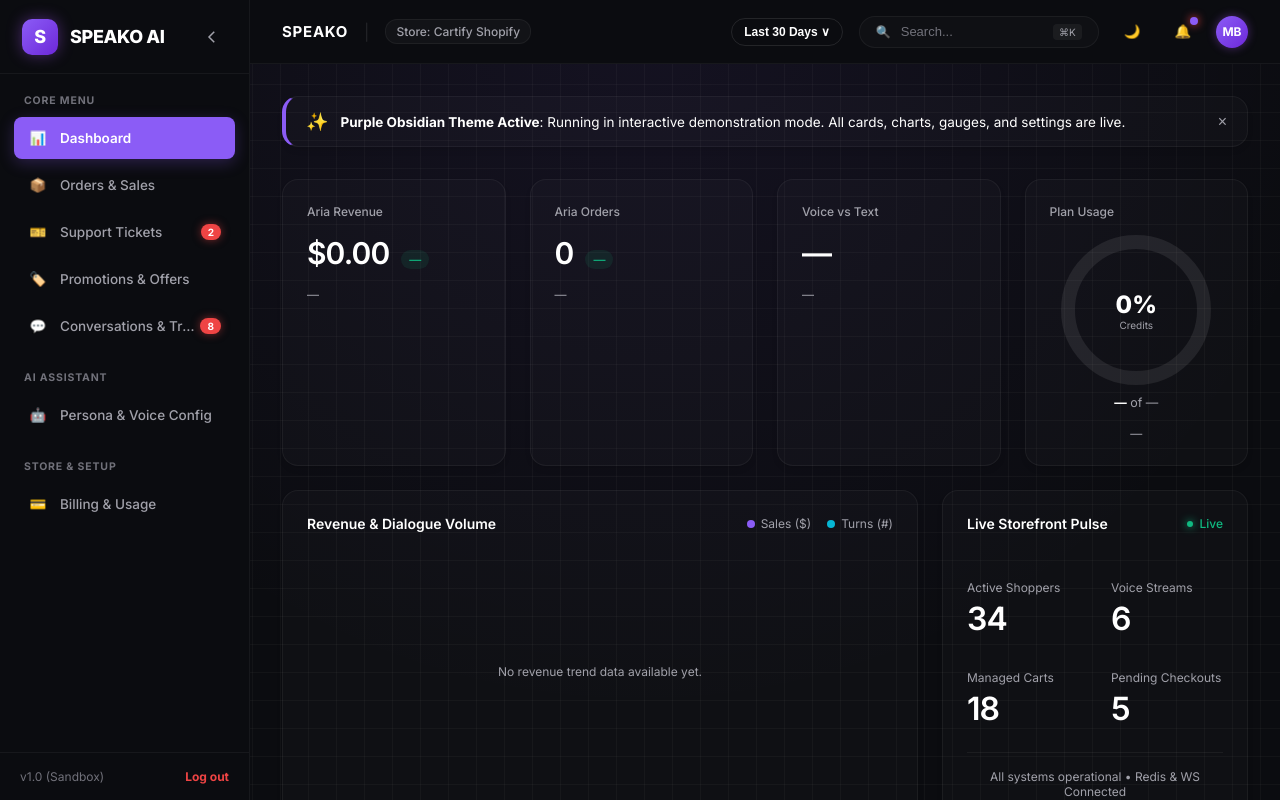
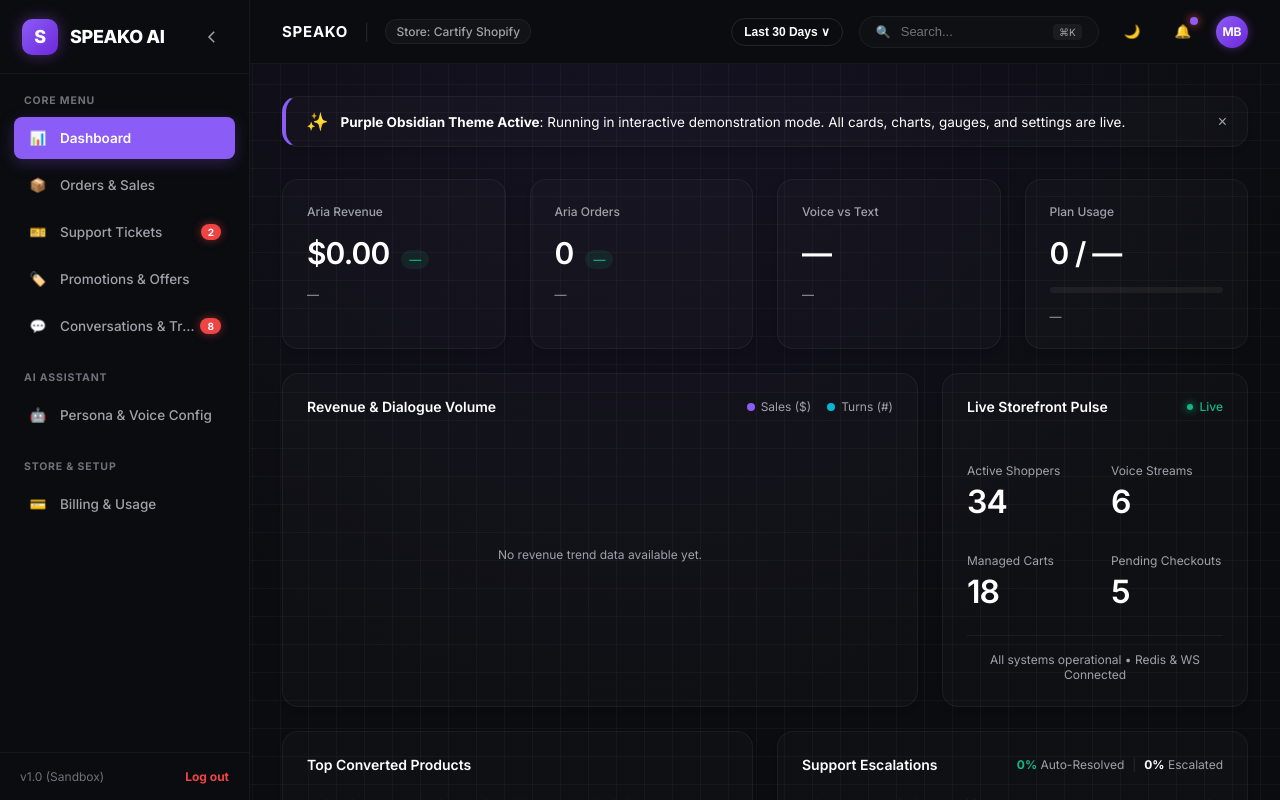
Before and after one commit to MohammedNifli/merchant-dashboard, a React (Vite) app: page / in a window 1280 px wide. Both pictures are taken after a click on the button "Launch Demo Sandbox (Instant Preview)". Shown: the top 800 px of the page. Built offline with nearby package versions, Linux system fonts and the light colour scheme.

Commit message:
fix: keep donut in billing only and add promo qty column to top converted products

```diff
--- a/src/App.jsx
+++ b/src/App.jsx
@@ -1388,10 +1388,17 @@
                 {/* KPI 4: PLAN USAGE & CREDITS */}
                 <div className="card" style={{ display: 'flex', flexDirection: 'column', gap: '16px' }}>
                   <div style={{ fontSize: '12px', fontWeight: '500', color: 'var(--text-muted)' }}>Plan Usage</div>
-                  <div style={{ display: 'flex', justifyContent: 'center' }}>
-                    <DonutUsageChart used={creditsUsed} total={creditsTotal} label={planName || 'Credits'} />
-                  </div>
-                  <div style={{ fontSize: '12px', color: 'var(--text-muted)', textAlign: 'center' }}>
+                  <div style={{ display: 'flex', alignItems: 'baseline', gap: '12px' }}>
+                    <span style={{ fontSize: '30px', fontWeight: '600', letterSpacing: '-0.03em', color: 'var(--text-main)' }}>
+                      {creditsUsed != null ? (
+                        <>{Number(creditsUsed).toLocaleString()} <span style={{ fontSize: '18px', color: 'var(--text-muted)', fontWeight: '500' }}>/ {creditsTotal != null ? Number(creditsTotal).toLocaleString() : '—'}</span></>
+                      ) : (isLoadingDashboard ? '—' : '0 / —')}
+                    </span>
+                  </div>
+                  <div style={{ width: '100%', height: '6px', background: 'rgba(255, 255, 255, 0.05)', borderRadius: '4px', overflow: 'hidden' }}>
+                    <div style={{ width: `${creditsTotal ? planPct : 0}%`, height: '100%', background: 'var(--primary)' }}></div>
+                  </div>
+                  <div style={{ fontSize: '12px', color: 'var(--text-muted)' }}>
                     {creditsUsed != null && creditsTotal != null ? `${planPct}% Used` : '—'}{planName ? ` • ${planName}` : ''}
                   </div>
                 </div>
@@ -1456,7 +1463,8 @@
                       <tr>
                         <th style={{ paddingBottom: '12px', fontSize: '11px', fontWeight: '500', color: 'var(--text-muted)', textTransform: 'uppercase', letterSpacing: '0.05em' }}>Product</th>
                         <th style={{ paddingBottom: '12px', fontSize: '11px', fontWeight: '500', color: 'var(--text-muted)', textTransform: 'uppercase', letterSpacing: '0.05em', textAlign: 'center' }}>Promo</th>
-                        <th style={{ paddingBottom: '12px', fontSize: '11px', fontWeight: '500', color: 'var(--text-muted)', textTransform: 'uppercase', letterSpacing: '0.05em', textAlign: 'right' }}>Qty</th>
+                        <th style={{ paddingBottom: '12px', fontSize: '11px', fontWeight: '500', color: 'var(--text-muted)', textTransform: 'uppercase', letterSpacing: '0.05em', textAlign: 'right' }}>Qty Sold</th>
+                        <th style={{ paddingBottom: '12px', fontSize: '11px', fontWeight: '500', color: 'var(--text-muted)', textTransform: 'uppercase', letterSpacing: '0.05em', textAlign: 'right' }}>Promo Qty</th>
                         <th style={{ paddingBottom: '12px', fontSize: '11px', fontWeight: '500', color: 'var(--text-muted)', textTransform: 'uppercase', letterSpacing: '0.05em', textAlign: 'right' }}>Revenue</th>
                       </tr>
                     </thead>
@@ -1464,10 +1472,10 @@
                       {dmProducts.length ? (
                         shownProducts.map((p, idx, arr) => {
                         const name = p.product_name || p.title || p.product_title || p.name || p.product || '—';
-                        const qty = p.qty_sold ?? p.quantity ?? p.qty ?? p.units_sold ?? p.promo_qty ?? p.count ?? 0;
+                        const qty = p.qty_sold ?? p.quantity ?? p.qty ?? p.units_sold ?? p.count ?? 0;
+                        const promoQtyVal = p.promo_qty ?? p.promo_quantity ?? p.promo_sold ?? p.offer_qty ?? null;
                         const rev = p.revenue ?? p.total_revenue ?? p.sales ?? 0;
                         const promoRaw = p.promo_badge ?? p.offer_title ?? p.offer_name ?? p.badge ?? p.promo ?? p.offer ?? p.promo_title;
-                        const promoQty = p.promo_qty ?? p.promo_quantity ?? (promoRaw && typeof promoRaw === 'object' ? (promoRaw.qty ?? promoRaw.quantity) : null);
                         let badge = '';
                         if (promoRaw != null) {
                           badge = (typeof promoRaw === 'object') ? (promoRaw.title || promoRaw.name || promoRaw.label || promoRaw.badge || '') : String(promoRaw);
@@ -1476,13 +1484,12 @@
                         <tr key={idx} style={{ borderBottom: idx !== arr.length - 1 ? '1px solid rgba(255, 255, 255, 0.03)' : 'none' }}>
                           <td style={{ padding: '16px 0', fontSize: '13px', fontWeight: '500', color: 'var(--text-main)' }}>{name}</td>
                           <td style={{ padding: '16px 0', textAlign: 'center' }}>
-                            {badge || promoQty != null ? (
-                              <span style={{ fontSize: '11px', padding: '4px 10px', borderRadius: '12px', background: 'rgba(255, 255, 255, 0.05)', color: 'var(--text-muted)', whiteSpace: 'nowrap' }}>
-                                {badge}{promoQty != null && badge ? ` · ` : ''}{promoQty != null ? `×${Number(promoQty).toLocaleString()}` : ''}
-                              </span>
+                            {badge ? (
+                              <span style={{ fontSize: '11px', padding: '4px 10px', borderRadius: '12px', background: 'rgba(255, 255, 255, 0.05)', color: 'var(--text-muted)', whiteSpace: 'nowrap' }}>{badge}</span>
                             ) : <span style={{ fontSize: '11px', color: 'var(--text-light)' }}>—</span>}
                           </td>
-                          <td style={{ padding: '16px 0', textAlign: 'right', fontSize: '13px', color: 'var(--text-muted)' }}>{Number(qty).toLocaleString()}</td>
+                          <td style={{ padding: '16px 0', textAlign: 'right', fontSize: '13px', color: 'var(--text-main)', fontWeight: '600' }}>{Number(qty).toLocaleString()}</td>
+                          <td style={{ padding: '16px 0', textAlign: 'right', fontSize: '13px', color: 'var(--text-muted)' }}>{promoQtyVal != null ? Number(promoQtyVal).toLocaleString() : '—'}</td>
                           <td style={{ padding: '16px 0', textAlign: 'right', fontSize: '13px', fontWeight: '500', color: 'var(--text-main)' }}>
                             {tenant.currency_symbol}{toMoney(rev, '0.00')}
                           </td>
@@ -1491,7 +1498,7 @@
                       })
                       ) : (
                         <tr>
-                          <td colSpan="4" style={{ padding: '24px 0', textAlign: 'center', fontSize: '12px', color: 'var(--text-light)' }}>
+                          <td colSpan="5" style={{ padding: '24px 0', textAlign: 'center', fontSize: '12px', color: 'var(--text-light)' }}>
                             No product data available yet.
                           </td>
                         </tr>
```
